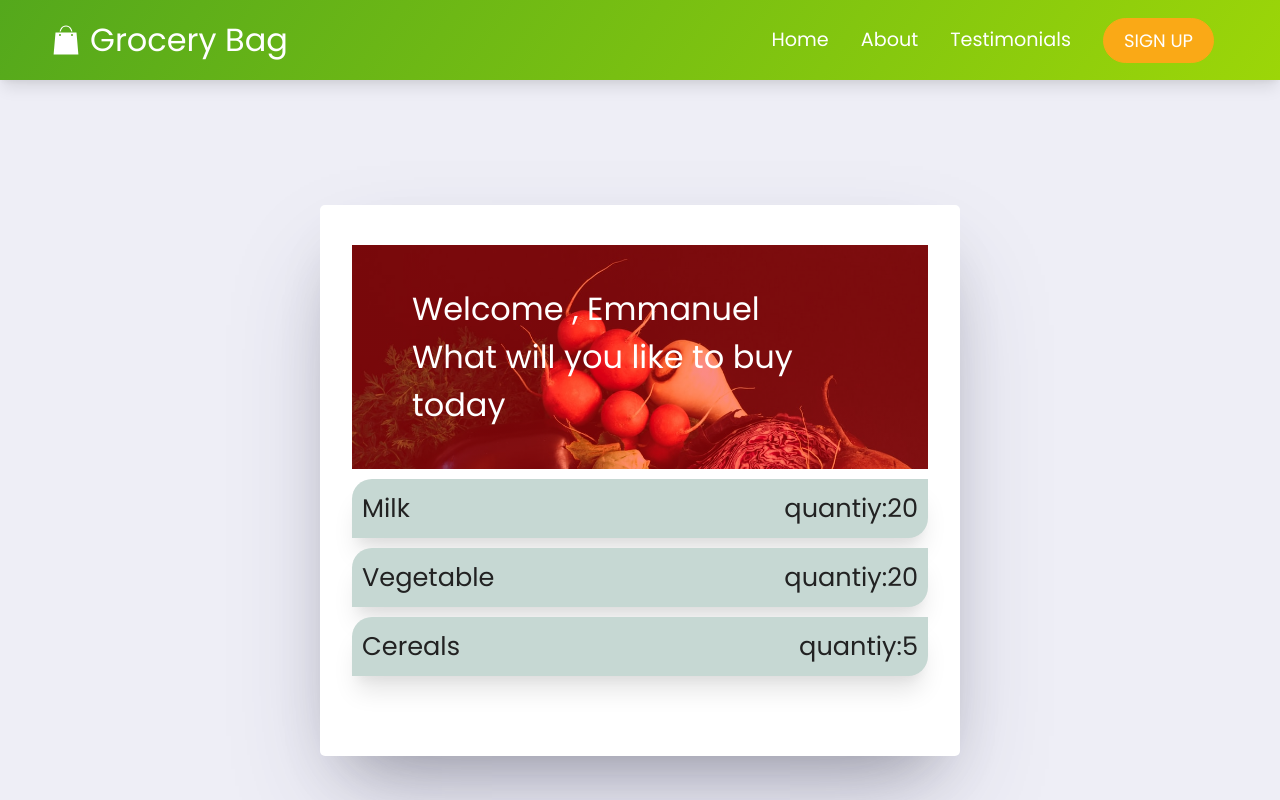
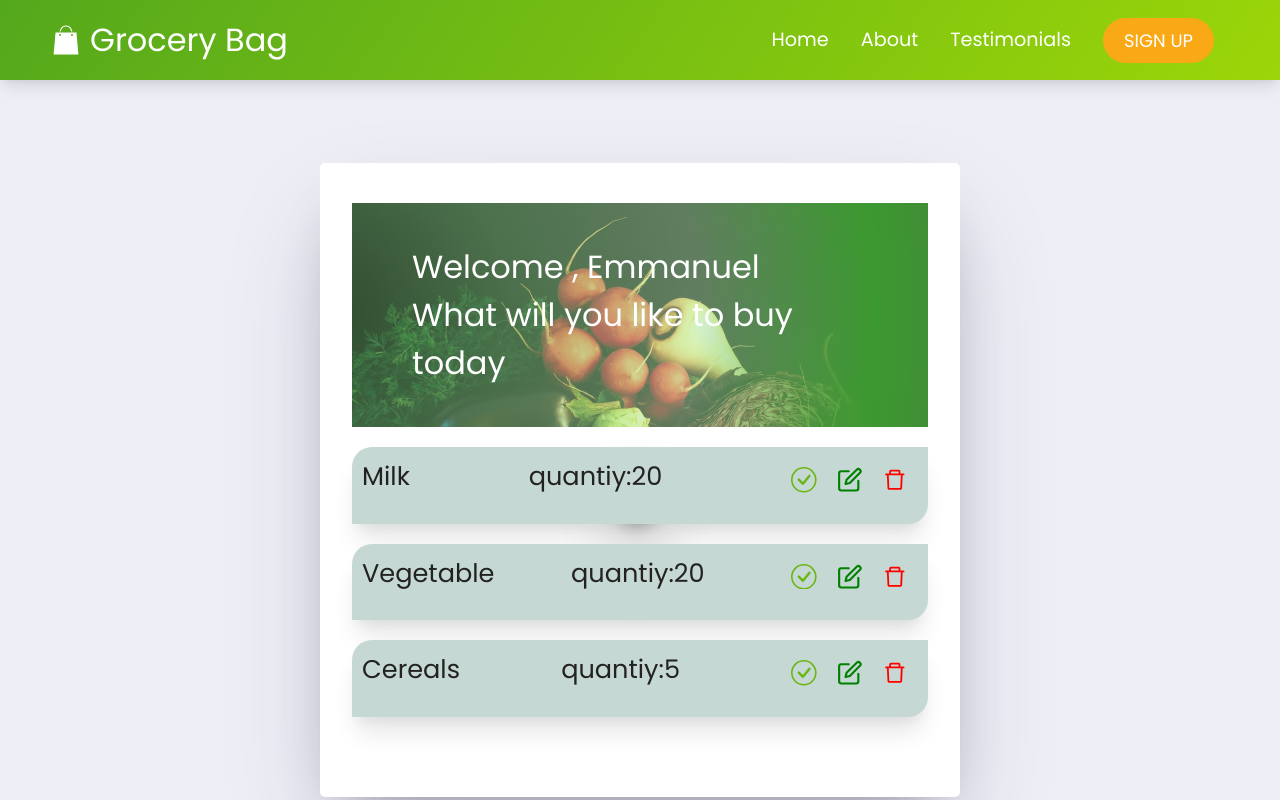
Before and after one commit to emmanuelkumah/grocery-list-app, a React (Create React App) app: page /dashboard in a window 1280 px wide. Shown: the top 800 px of the page. Built offline with nearby package versions, Linux system fonts and the light colour scheme; no server answers.

Commit message:
Added UI for Grocery item to Dashboard.js

```diff
--- a/src/components/pages/Dashboard/Dashboard.css
+++ b/src/components/pages/Dashboard/Dashboard.css
@@ -19,6 +19,7 @@ main {
 .list {
   list-style-type: none;
   padding: 0;
+
   margin-bottom: 40px;
 }
 
@@ -33,11 +34,29 @@ main {
   justify-content: space-between;
   position: relative;
   padding: 10px;
-  margin: 10px 0;
+  margin: 20px 0;
   border-radius: 20px 0px;
   /* border-radius: 20px; */
 }
-.delete-btn {
+.add_Btn {
+  background-color: #ff4365;
+  box-shadow: rgba(0, 0, 0, 0.25) 0px 54px 55px,
+    rgba(0, 0, 0, 0.12) 0px -12px 30px, rgba(0, 0, 0, 0.12) 0px 4px 6px,
+    rgba(0, 0, 0, 0.17) 0px 12px 13px, rgba(0, 0, 0, 0.09) 0px -3px 5px;
+  color: #fff;
+  font-size: 30px;
+  line-height: 10px;
+  padding: 8px;
+  position: absolute;
+  top: 59%;
+  left: 48%;
+  border-radius: 50%;
+  cursor: pointer;
+}
+.add_Btn:hover {
+  background: #de3c4b;
+}
+/* .delete-btn {
   cursor: pointer;
   background-color: #c81d25;
   border: 0;
@@ -51,8 +70,97 @@ main {
   transform: translate(-100%, -50%);
   opacity: 0;
   transition: opacity 0.3s ease;
+} */
+
+/* .list li:hover .delete-btn {
+  opacity: 1;
+} */
+
+/* Action Buttons */
+.actionBtn {
+  margin: 10px;
 }
+.actionBtn:hover {
+  box-shadow: rgba(0, 0, 0, 0.56) 0px 22px 70px 4px;
+}
+.complete {
+  color: #6ab615;
+}
+.edit {
+  color: green;
+}
+.delete {
+  color: red;
+}
+/*
+===============
+Modal
+===============
+*/
+.modal-overlay {
+  position: fixed;
+  top: 0;
+  left: 0;
+  width: 100%;
+  height: 100%;
+  background: rgba(0, 0, 0, 0.7);
+  display: grid;
+  place-items: center;
+  transition: all 0.3s linear;
+  visibility: hidden;
+  z-index: -1;
+}
+/* OPEN/CLOSE MODAL */
+.show-modal {
+  visibility: visible;
+  z-index: 10;
+}
+.modal-container {
+  background: #fff;
+  border-radius: 10px;
+  width: 60vw;
+  height: 40vh;
+  max-width: 1170px;
+  text-align: center;
+  display: grid;
+  place-items: center;
+  position: relative;
+}
+.close-modal-btn {
+  position: absolute;
+  top: 1rem;
+  right: 1rem;
+  font-size: 2rem;
+  background: transparent;
+  border-color: transparent;
+  color: hsl(360, 67%, 44%);
+  cursor: pointer;
+}
+/* input field */
+input[type="text"],
+input[type="number"] {
+  border: none;
+  border-bottom: 2px solid #6ab615;
+  display: block;
+  font-size: 1.4rem;
+  padding: 10px;
+  width: 70%;
+  outline: none;
+}
+.add_Item {
+  background-color: #faa916;
+  background-image: linear-gradient(62deg, #faa916 0%, #ef8a17 100%);
 
-.list li:hover .delete-btn {
-  opacity: 1;
+  padding: 10px;
+  width: 20%;
+  font-size: 1.3rem;
+  color: #fff;
+  border: none;
+  border-radius: 30px;
+  outline: none;
 }
+.add_Item:hover {
+  cursor: pointer;
+  background-color: #8acb0d;
+  background-image: linear-gradient(45deg, #8acb0d 0%, #6ab616 100%);
+}
--- a/src/components/pages/Dashboard/Dashboard.js
+++ b/src/components/pages/Dashboard/Dashboard.js
@@ -2,6 +2,8 @@ import React, { useState } from "react";
 import Header from "./Header/Header";
 import "./Dashboard.css";
 import GroceryList from "./Grocery/GroceryList";
+import { AiOutlinePlus } from "react-icons/ai";
+import Modal from "./Modal/Modal";
 
 function Dashboard() {
   const [groceries, SetGroceries] = useState([
@@ -9,12 +11,31 @@ function Dashboard() {
     { id: 2, item: "Vegetable", quantity: 20 },
     { id: 3, item: "Cereals", quantity: 5 },
   ]);
+  const [isModalOpen, setOpenModal] = useState(false);
+  const [isModalClose, setCloseModal] = useState(false);
+
+  //openModal
+  const openModal = () => {
+    setOpenModal(true);
+  };
+  //close the modal
+  const closeModal = () => {
+    setOpenModal(false);
+  };
   return (
     <main>
-      <section className="dashboard_container">
-        <Header />
-        <GroceryList groceries={groceries} />
-      </section>
+      {isModalOpen ? (
+        <Modal closeModal={closeModal} isModalOpen={isModalOpen} />
+      ) : (
+        <section className="dashboard_container">
+          <Header />
+          <div className="add_Btn" onClick={openModal}>
+            <AiOutlinePlus />
+          </div>
+
+          <GroceryList groceries={groceries} />
+        </section>
+      )}
     </main>
   );
 }
--- a/src/components/pages/Dashboard/Grocery/Grocery.js
+++ b/src/components/pages/Dashboard/Grocery/Grocery.js
@@ -1,11 +1,20 @@
 import React from "react";
+import { AiOutlineDelete } from "react-icons/ai";
+import { BsCheckCircle } from "react-icons/bs";
+import { FiEdit } from "react-icons/fi";
 
 function Grocery({ grocery, quantity }) {
   return (
     <div>
       <li>
         {grocery} <span> quantiy:{quantity}</span>
-        <button className="delete-btn">x</button>
+        <div>
+          <div>
+            <BsCheckCircle className="actionBtn complete" />
+            <FiEdit className="actionBtn edit" />
+            <AiOutlineDelete className="actionBtn delete" />
+          </div>
+        </div>
       </li>
     </div>
   );
--- a/src/components/pages/Dashboard/Header/Header.css
+++ b/src/components/pages/Dashboard/Header/Header.css
@@ -1,10 +1,19 @@
 .header_container {
   padding: 20px 20px;
   width: 100%;
-  background: linear-gradient(rgba(255, 0, 0, 0.45), rgba(255, 0, 0, 0.45)),
-    url("headerImg.jpg");
+  /* background: linear-gradient(rgba(255, 0, 0, 0.45), rgba(255, 0, 0, 0.45)),
+    url("headerImg.jpg"); */
   background-size: 100%;
   background-repeat: no-repeat;
+  background-image: radial-gradient(
+      circle 759px at -6.7% 50%,
+      rgba(80, 131, 73, 0.5) 0%,
+      rgba(140, 209, 131, 0.5) 26.2%,
+      rgba(178, 231, 170, 0.5) 50.6%,
+      rgb(60, 153, 48) 74.1%,
+      rgba(75, 118, 69, 1) 100.3%
+    ),
+    url("headerImg.jpg");
 }
 .intro_msg {
   margin: 10px;
@@ -12,3 +21,6 @@
   color: #fff;
   font-size: 2rem;
 }
+.addBtn {
+  background-color: brown;
+}
--- /dev/null
+++ b/src/components/pages/Dashboard/Modal/Modal.js
@@ -0,0 +1,23 @@
+import React, { useState } from "react";
+import { FaTimes } from "react-icons/fa";
+
+function Modal({ closeModal, isModalOpen }) {
+  return (
+    <section
+      className={`${
+        isModalOpen ? "modal-overlay show-modal" : "modal-overlay"
+      }`}
+    >
+      <div className="modal-container">
+        <h2>What you you like to buy today</h2>
+        <input type="text" placeholder="Enter item" />
+        <button className="add_Item">Add Item </button>
+        <button className="close-modal-btn" onClick={closeModal}>
+          <FaTimes />
+        </button>
+      </div>
+    </section>
+  );
+}
+
+export default Modal;
```
